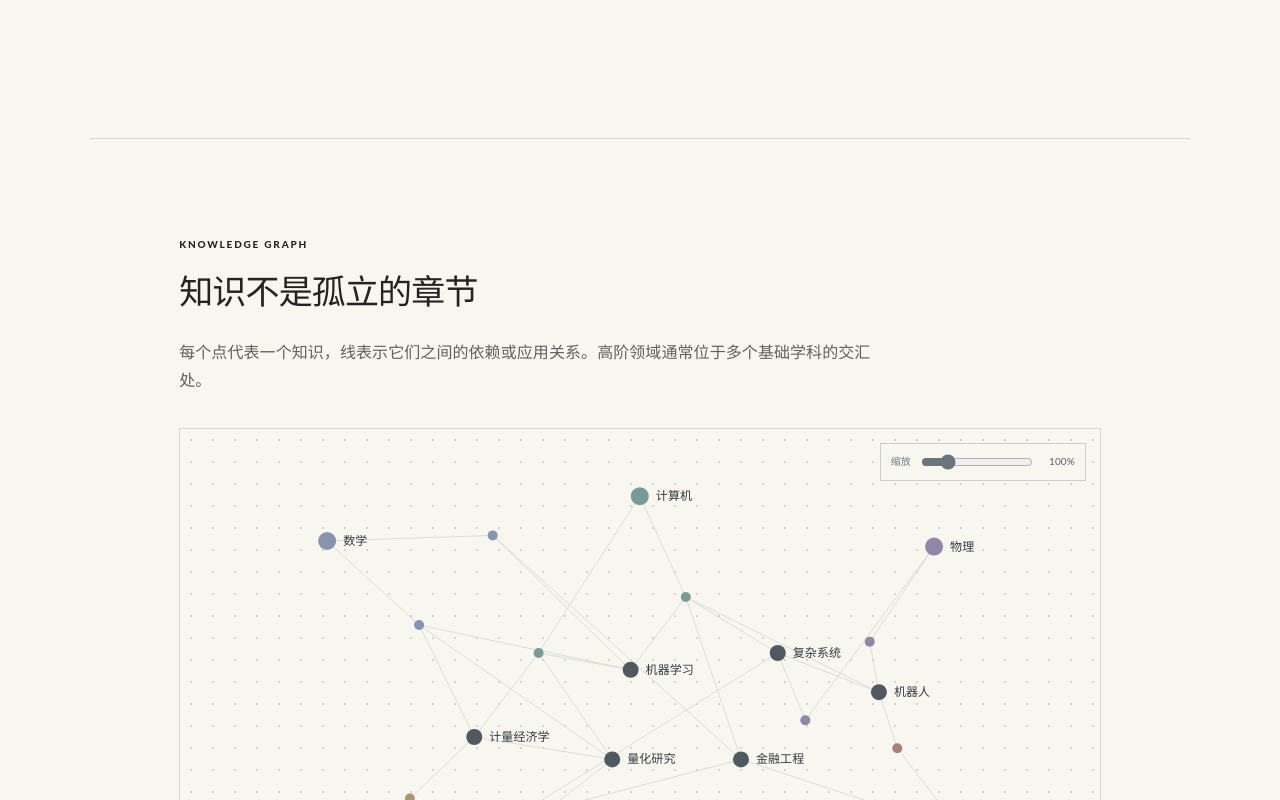
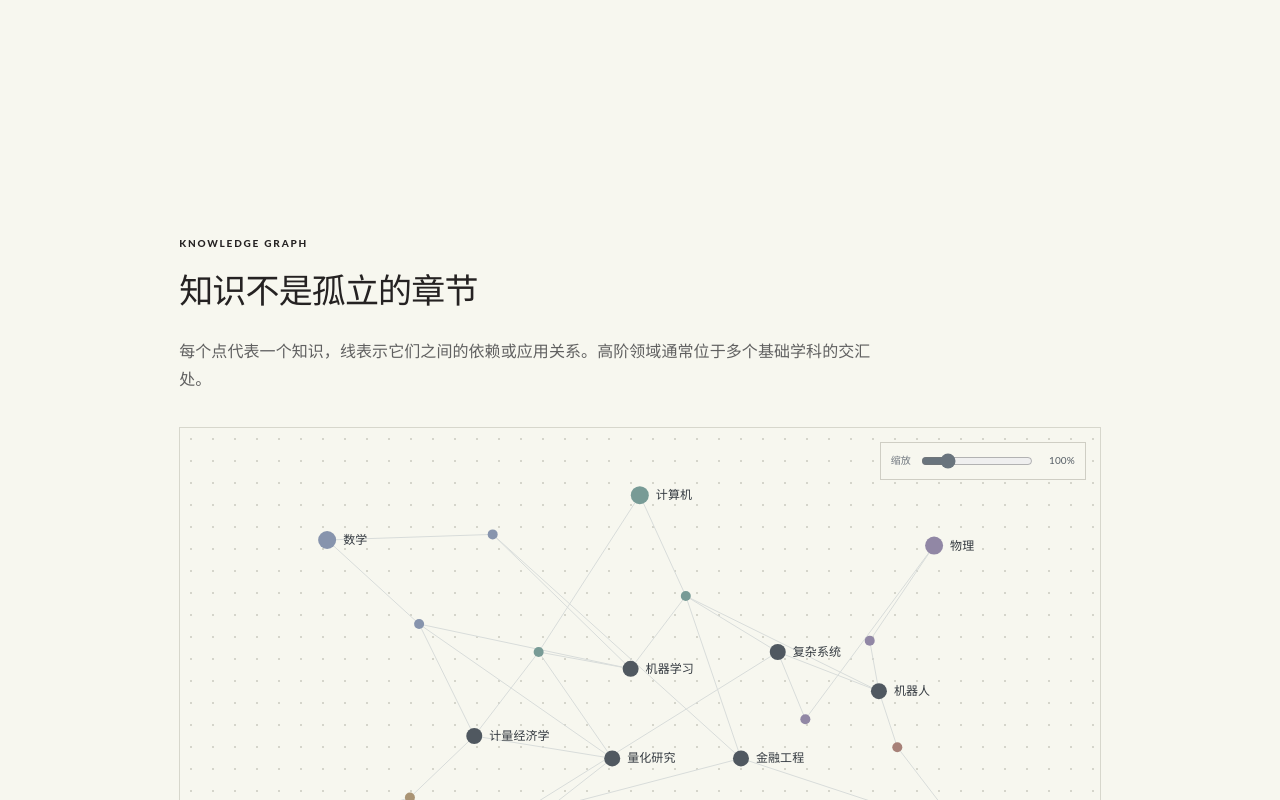
Before and after one commit to ming1024yue/finance-self-taught, a React (Vite) app: page / in a window 1280 px wide. Shown: the part 580-1380 px from the top of the page. Built offline with nearby package versions, Linux system fonts and the light colour scheme.

Commit message:
Remove homepage section dividers

```diff
--- a/src/ollivere-theme.css
+++ b/src/ollivere-theme.css
@@ -8,7 +8,7 @@ header>a:first-child,.brand{font-weight:800;letter-spacing:-.03em}header nav{gap
 main{padding-top:126px}.platform,.platform-main{background:var(--cream)}.platform-main{padding-top:142px}.platform-hero{min-height:72vh;display:flex;flex-direction:column;justify-content:center}.platform-hero h1,.hero h1{font-weight:500;line-height:1.07;letter-spacing:-.055em}.platform-hero p,.hero>p{color:var(--soft)}
 .platform-hero>small,.platform-heading>small,.knowledge-heading small,.hero small{color:var(--ink);font-weight:800}.platform-heading h2,.knowledge-heading h2,h2{font-weight:500}
 .subject-grid{gap:0;border-top:1px solid var(--ink);border-left:1px solid var(--ink)}.subject-card{border:0;border-right:1px solid var(--ink);border-bottom:1px solid var(--ink);border-radius:0;background:transparent;overflow:hidden;transition:color .28s,background .28s,transform .28s}.subject-card::before{content:"";position:absolute;inset:100% 0 0;background:var(--ink);transition:inset .32s cubic-bezier(.2,.8,.2,1);z-index:0}.subject-card>*{position:relative;z-index:1}.subject-card.active{border-color:var(--ink)}.subject-card.active:hover,.subject-card:hover{color:var(--cream);background:transparent;box-shadow:none;transform:none}.subject-card:hover::before{inset:0}.subject-card:hover p,.subject-card:hover small,.subject-card:hover footer,.subject-card:hover footer b,.subject-card:hover footer span,.subject-card:hover .subject-num{color:#c9c8bf}.subject-card h3{font-weight:500;font-size:30px}.subject-card footer,.subject-card p{transition:color .25s}
-.knowledge-section{background:var(--cream);color:var(--ink);border-top:1px solid var(--line);border-bottom:1px solid var(--line)}.knowledge-heading p,.graph-note,.graph-legend span{color:var(--soft)}.knowledge-heading small{color:var(--ink)}.graph-shell{background-color:transparent;border:1px solid var(--line);border-radius:0;background-image:radial-gradient(#d5d5cb 1px,transparent 1px)}.graph-tooltip,.graph-zoom{border-color:#cfcec4;border-radius:0;background:rgba(247,247,239,.92)}
+.knowledge-section{background:var(--cream);color:var(--ink);border:0}.knowledge-heading p,.graph-note,.graph-legend span{color:var(--soft)}.knowledge-heading small{color:var(--ink)}.graph-shell{background-color:transparent;border:1px solid var(--line);border-radius:0;background-image:radial-gradient(#d5d5cb 1px,transparent 1px)}.graph-tooltip,.graph-zoom{border-color:#cfcec4;border-radius:0;background:rgba(247,247,239,.92)}
 .platform-about{background:var(--cream)}.platform-about>div{gap:0;border-top:1px solid var(--ink)}.platform-about article{padding:25px;border-bottom:1px solid var(--ink)}
 .hero aside{background:var(--ink);color:var(--cream);border:0}.hero aside a{color:inherit}.card,.course-portals article{background:transparent;border-color:var(--ink);border-radius:0;transition:background .25s,color .25s,transform .25s}.card:hover,.course-portals article:hover{background:var(--ink);color:var(--cream);transform:translateX(6px)}.card:hover p,.card:hover small,.card:hover dt,.course-portals article:hover p,.course-portals article:hover span{color:#b9b8b0}.card h3 a,.library-list h3 a,.course-portals h3 a,.tool-list a{color:var(--ink);text-decoration-thickness:1px;text-underline-offset:5px}.card h3 a:hover,.library-list h3 a:hover,.course-portals h3 a:hover,.tool-list a:hover{text-decoration:underline}.card:hover h3 a,.course-portals article:hover h3 a{color:var(--cream)}
 .legend{gap:0;border-top:1px solid var(--ink);border-left:1px solid var(--ink)}.legend>div{border:0;border-right:1px solid var(--ink);border-bottom:1px solid var(--ink);border-radius:0;background:transparent;transition:background .2s,color .2s}.legend>div:hover{background:var(--ink);color:var(--cream)}.legend>div:hover small{color:#aaa9a2}
```
